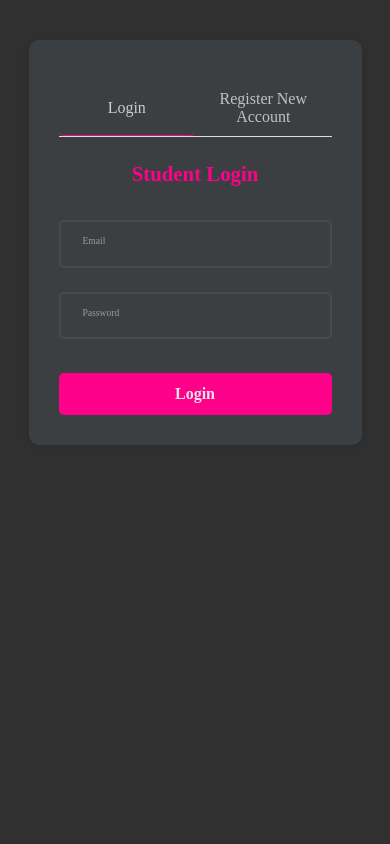
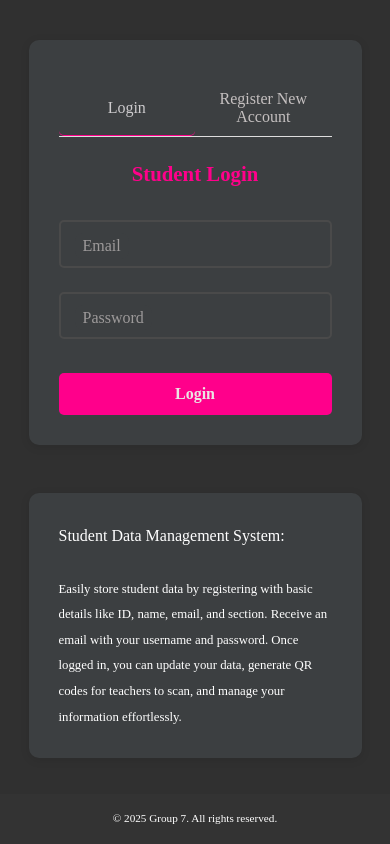
Before and after one commit to Lazytech15/Firebase-Record-API-student, a website with bundled scripts: page index.html in a window 390 px wide. Built offline with nearby package versions, Linux system fonts and the light colour scheme; no server answers; a script that the page names is missing; a web font is replaced by a local one.

Commit message:
add login descriptions and footer

```diff
--- a/index.html
+++ b/index.html
@@ -146,6 +146,21 @@
             </div>
         </div>
     </div>
+
+    <div class="login-description hidden" id="logindescription">
+        <p>Student Data Management System: <br> <br> <span>Easily store student data by registering with basic details like ID, name, email, and section. Receive an email with your username and password. Once logged in, you can update your data, generate QR codes for teachers to scan, and manage your information effortlessly.</span></p>
+    </div>
+
+    <footer id="footer"></footer>
+
+<script>
+    document.addEventListener("DOMContentLoaded", function() {
+        const footer = document.getElementById("footer");
+        const currentYear = new Date().getFullYear();
+        footer.innerHTML = `© ${currentYear} Group 7. All rights reserved.`;
+    });
+</script>
+
     <script>
         if ('serviceWorker' in navigator) {
             window.addEventListener('load', () => {
--- a/index.js
+++ b/index.js
@@ -655,9 +655,11 @@ window.switchTab = function(tab) {
     document.querySelectorAll('.tab').forEach(t => t.classList.remove('active'));
     if (tab === 'login') {
         document.getElementById('loginContainer').classList.remove('hidden');
+        // document.getElementById('logindescription').classList.remove('hidden');
         document.getElementById('initialRegistrationContainer').classList.add('hidden');
         document.querySelector('.tab:first-child').classList.add('active');
     } else {
+        // document.getElementById('logindescription').classList.add('hidden');
         document.getElementById('loginContainer').classList.add('hidden');
         document.getElementById('initialRegistrationContainer').classList.remove('hidden');
         document.querySelector('.tab:last-child').classList.add('active');
--- a/student.css
+++ b/student.css
@@ -368,7 +368,7 @@ button:hover {
     transition: 0.2s ease;
     background: #3c3f41;
     text-wrap: nowrap;
-    font-size: 0.6rem;
+    font-size: 0.9rem;
     border-radius: 0.5rem;
 }
 
@@ -453,7 +453,7 @@ button:disabled {
     transition: 0.2s ease;
     background: #3c3f41;
     text-wrap: nowrap;
-    font-size: 0.6rem;
+    font-size: 1rem;
     border-radius: 0.5rem;
 }
 
@@ -485,6 +485,7 @@ button:disabled {
     box-shadow: 0 2px 10px rgba(0, 0, 0, 0.1);
     width: 90%;
     margin: 20px auto;
+    margin-bottom: 3rem;
 }
 
 h1 {
@@ -512,10 +513,45 @@ button:hover {
     background: #615f63;
 }
 
+.login-description{
+    background: #3c3f41;
+    padding: 30px;
+    border-radius: 10px;
+    box-shadow: 0 2px 10px rgba(0, 0, 0, 0.1);
+    width: 90%;
+    margin: 20px auto;
+}
+
+.login-description p{
+    color: white;
+    font-size: 1rem;
+}
+.login-description span{
+    font-size: 0.8rem;
+}
+
+footer {
+    display: flex;
+    color: white;
+    justify-content: center;
+    align-items: center;
+    position: fixed;
+    bottom: 0;
+    width: 100vw;
+    left: 50%;
+    transform: translate(-50%);
+    height: 50px;
+    background-color: #333;
+}
+
+
 
 
 /* Responsive adjustments for modal */
 @media (max-width: 768px) {
+    .login-description{
+        display: flex;
+    }
     .modal-content {
         width: 95%;
         margin: 20px;
@@ -524,6 +560,9 @@ button:hover {
 
     .modal-header h2 {
         font-size: 1.2rem;
+    }
+    footer{
+        font-size: 0.7rem;
     }
 }
 
```
